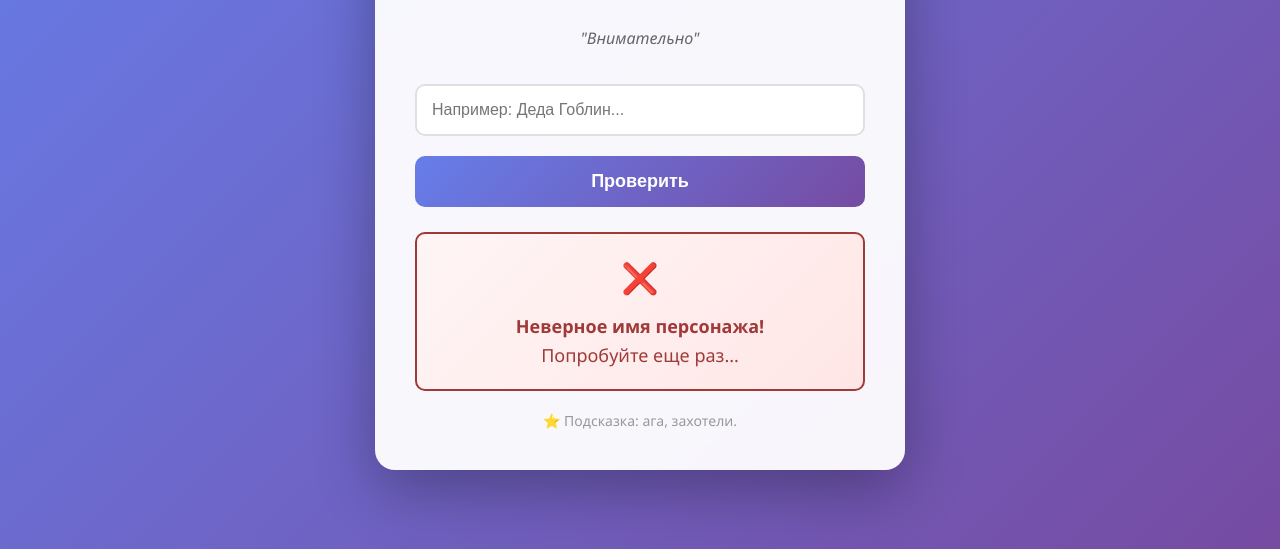
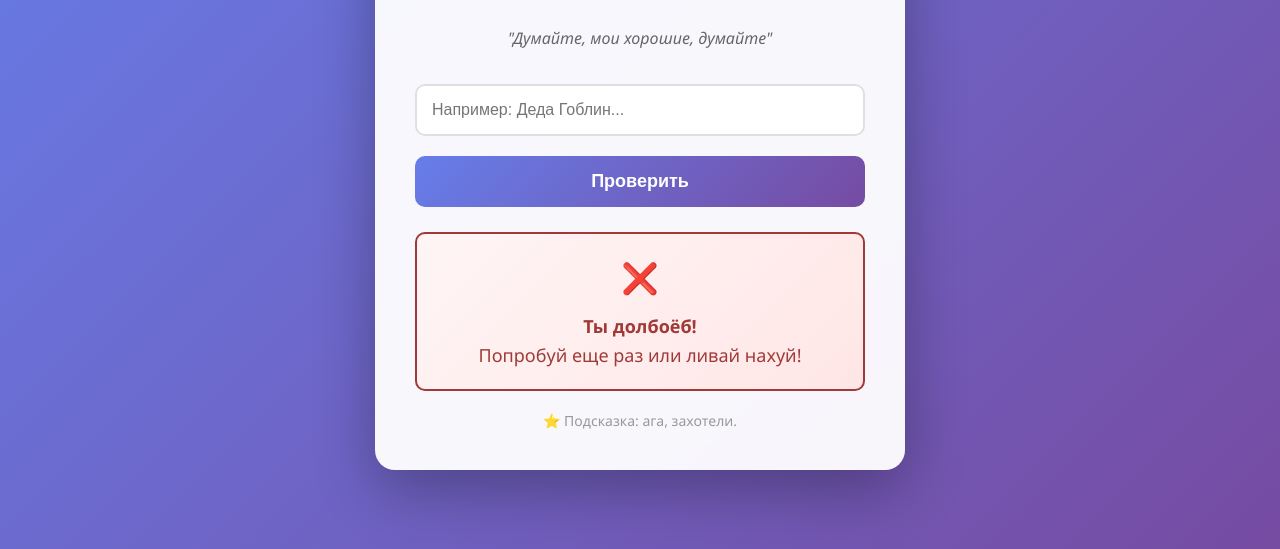
Before and after one commit to Sa1ru33/Sa1ru33.github.io, a plain HTML site: page index.html in a window 1280 px wide. Both pictures are taken after a click on the button "Проверить". Shown: the part 251-800 px from the top of the page. Drawn offline with Linux system fonts and the light colour scheme.

Commit message:
Update index.html

```diff
--- a/index.html
+++ b/index.html
@@ -102,7 +102,7 @@
     <div class="container">
         <div class="character-icon">🎭</div>
         <h2>Введите предположение</h2>
-        <div class="subtitle">"Внимательно"</div>
+        <div class="subtitle">"Думайте, мои хорошие, думайте"</div>
 
         <input type="text" id="passwordInput" placeholder="Например: Деда Гоблин..." autocomplete="off">
         <button onclick="checkPassword()">Проверить</button>
@@ -151,9 +151,6 @@
         function checkPassword() {
             const input = document.getElementById('passwordInput').value.trim();
             const messageDiv = document.getElementById('message');
-
-            // Нормализация ввода (убираем лишние пробелы, приводим к правильному регистру)
-            // Но оставляем возможность ввода в любом регистре
             const normalizedInput = Object.keys(characters).find(
                 name => name.toLowerCase() === input.toLowerCase()
             );
@@ -167,18 +164,12 @@
                     ${character.message}
                 `;
 
-                // Добавляем спецэффект для особых персонажей
-                if (normalizedInput === "Кирито") {
-                    messageDiv.innerHTML += "<br><br>⚔️ <em>Starburst Stream!</em>";
-                } else if (normalizedInput === "Ким Докча") {
-                    messageDiv.innerHTML += "<br><br>📖 <em>Три способа выжить в разрушенном мире...</em>";
-                }
             } else {
                 messageDiv.className = 'message error';
                 messageDiv.innerHTML = `
                     <div style="font-size: 30px; margin-bottom: 10px;">❌</div>
-                    <strong>Неверное имя персонажа!</strong><br>
-                    Попробуйте еще раз...
+                    <strong>Ты долбоёб!</strong><br>
+                    Попробуй еще раз или ливай нахуй!
                 `;
             }
             messageDiv.style.display = 'block';
```
